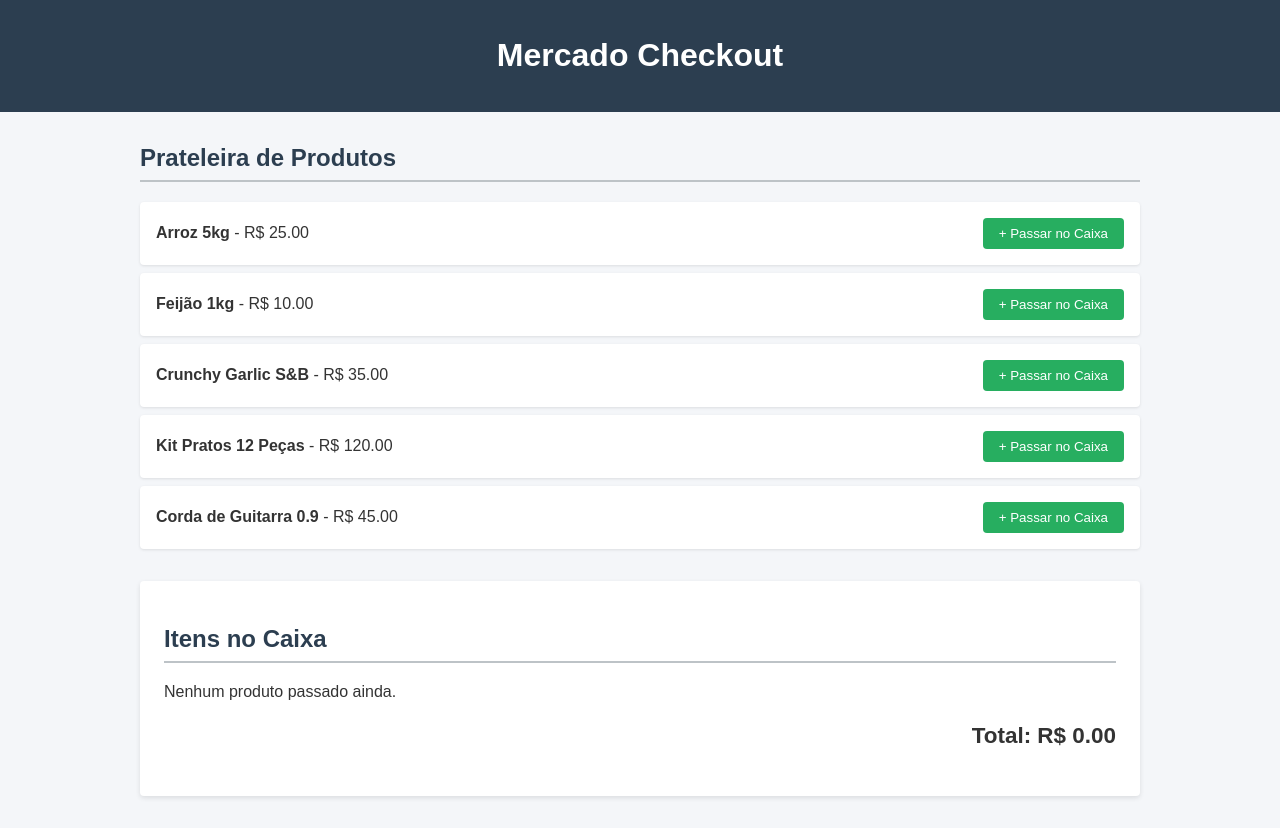
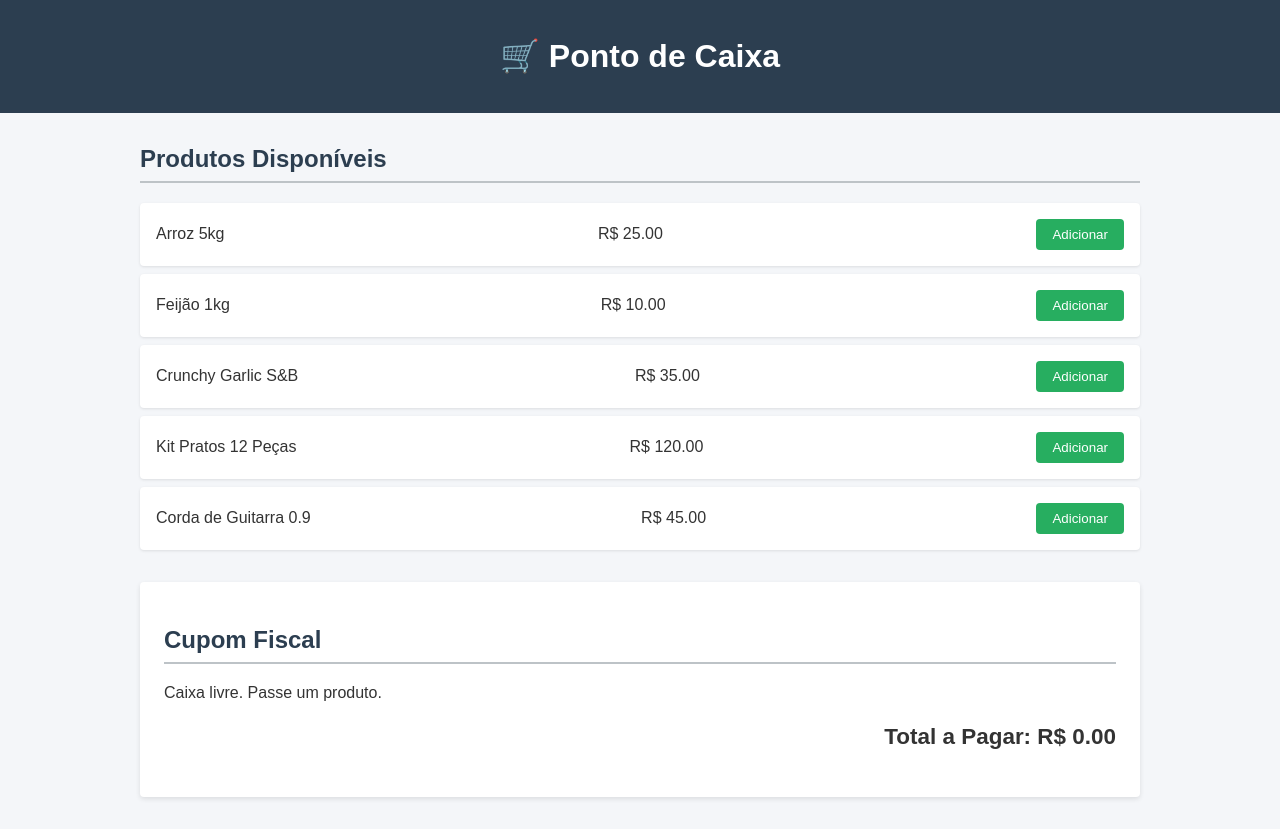
Before and after one commit to LeoSoaresK/MarketCheckout, a Flask app: page / in a window 1280 px wide. Before the commit the page ends 802 px from the top, so only its background shows below. Run offline with Flask 3, Linux system fonts and the light colour scheme.

Commit message:
atualização da interface visual

```diff
--- a/templates/index.html
+++ b/templates/index.html
@@ -3,25 +3,36 @@
 <head>
     <meta charset="UTF-8">
     <meta name="viewport" content="width=device-width, initial-scale=1.0">
-    <title>Sistema de Mercado</title>
+    <title>Ponto de Caixa</title>
     <link rel="stylesheet" href="{{ url_for('static', filename='style.css') }}">
 </head>
 <body>
     <header>
-        <h1>Mercado Checkout</h1>
+        <h1>🛒 Ponto de Caixa</h1>
     </header>
+
+    <div class="mensagens-alerta">
+        {% with messages = get_flashed_messages(with_categories=true) %}
+            {% if messages %}
+                {% for category, message in messages %}
+                    <div class="alerta alerta-{{ category }}">{{ message }}</div>
+                {% endfor %}
+            {% endif %}
+        {% endwith %}
+    </div>
 
     <main class="container">
         <section class="produtos-section">
-            <h2>Prateleira de Produtos</h2>
+            <h2>Produtos Disponíveis</h2>
             <div class="lista-produtos">
                 {% for produto in produtos %}
                 <div class="produto-card">
-                    <span><strong>{{ produto.nome }}</strong> - R$ {{ "%.2f"|format(produto.preco) }}</span>
+                    <span class="nome-produto">{{ produto.nome }}</span>
+                    <span class="preco-produto">R$ {{ "%.2f"|format(produto.preco) }}</span>
                     <form action="/adicionar" method="POST">
                         <input type="hidden" name="nome" value="{{ produto.nome }}">
                         <input type="hidden" name="preco" value="{{ produto.preco }}">
-                        <button type="submit" class="btn-add">+ Passar no Caixa</button>
+                        <button type="submit" class="btn-add">Adicionar</button>
                     </form>
                 </div>
                 {% endfor %}
@@ -29,27 +40,38 @@
         </section>
 
         <section class="carrinho-section">
-            <h2>Itens no Caixa</h2>
-            <div class="Cupom">
+            <h2>Cupom Fiscal</h2>
+            <div class="cupom">
                 {% if not carrinho %}
-                    <p class="vazio">Nenhum produto passado ainda.</p>
+                    <p class="vazio">Caixa livre. Passe um produto.</p>
                 {% else %}
-                    <ul>
+                    <ul class="lista-cupom">
                         {% for item in carrinho %}
-                        <li>{{ item.quantidade }}x {{ item.nome }} — R$ {{ "%.2f"|format(item.preco * item.quantidade) }}</li>
+                        <li>
+                            <span>{{ item.quantidade }}x {{ item.nome }}</span>
+                            <span>R$ {{ "%.2f"|format(item.preco * item.quantidade) }}</span>
+                        </li>
                         {% endfor %}
                     </ul>
                 {% endif %}
             </div>
 
             <div class="total-box">
-                <h3>Total: R$ {{ "%.2f"|format(total) }}</h3>
+                <h3>Total a Pagar: <span>R$ {{ "%.2f"|format(total) }}</span></h3>
             </div>
 
             {% if carrinho %}
-            <form action="/limpar" method="POST">
-                <button type="submit" class="btn-limpar">Cancelar Compra (Limpar)</button>
-            </form>
+            <div class="pagamento-box">
+                <form action="/pagar" method="POST" class="form-pagamento">
+                    <label for="valor_pago">Dinheiro Recebido (R$):</label>
+                    <input type="number" step="0.01" name="valor_pago" id="valor_pago" required placeholder="Ex: 50.00">
+                    <button type="submit" class="btn-pagar">💳 Finalizar Compra</button>
+                </form>
+
+                <form action="/limpar" method="POST">
+                    <button type="submit" class="btn-limpar">🗑️ Cancelar Compra</button>
+                </form>
+            </div>
             {% endif %}
         </section>
     </main>
```
